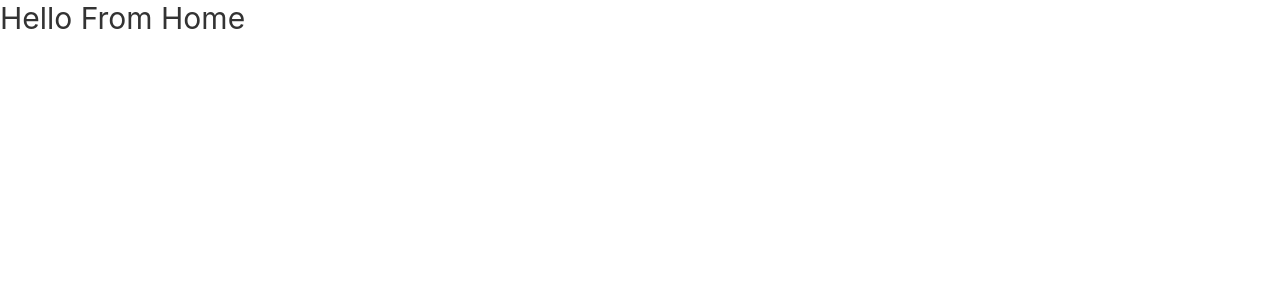
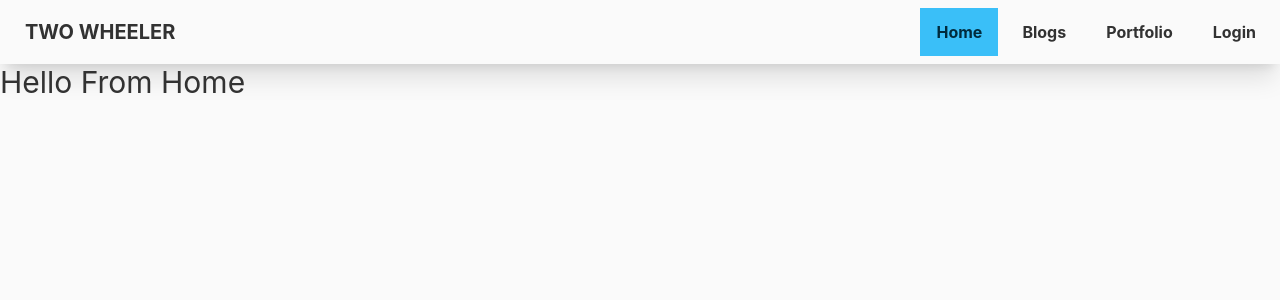
Before and after one commit to rokib97/prime-systems-client, a React (Create React App) app: page / in a window 1280 px wide. Shown: the top 300 px of the page. Built offline with nearby package versions, Linux system fonts and the light colour scheme; the HTML template or start-up script is replaced by a standard one.

Commit message:
navbar is added in the home section

```diff
--- a/src/App.js
+++ b/src/App.js
@@ -1,6 +1,7 @@
 import { Route, Routes } from "react-router-dom";
 import Login from "./authentication/Login";
 import Signup from "./authentication/Signup";
+import Navbar from "./components/Navbar";
 import Blogs from "./Pages/Blogs/Blogs";
 import Home from "./Pages/Home/Home";
 import MyPortfolio from "./Pages/MyPortfolio/MyPortfolio";
@@ -8,6 +9,7 @@
 function App() {
   return (
     <div>
+      <Navbar />
       <Routes>
         <Route path="/" element={<Home />} />
         <Route path="/login" element={<Login />} />
--- /dev/null
+++ b/src/components/Navbar.js
@@ -0,0 +1,73 @@
+import React from "react";
+import { Link, NavLink } from "react-router-dom";
+
+const Navbar = () => {
+  return (
+    <div class="navbar bg-base-100 shadow-xl">
+      <div class="navbar-start">
+        <div class="dropdown">
+          <label tabindex="0" class="btn btn-ghost lg:hidden">
+            <svg
+              xmlns="http://www.w3.org/2000/svg"
+              class="h-5 w-5"
+              fill="none"
+              viewBox="0 0 24 24"
+              stroke="currentColor"
+            >
+              <path
+                stroke-linecap="round"
+                stroke-linejoin="round"
+                stroke-width="2"
+                d="M4 6h16M4 12h8m-8 6h16"
+              />
+            </svg>
+          </label>
+          <ul
+            tabindex="0"
+            class="menu menu-compact dropdown-content mt-3 p-2 shadow bg-base-100 rounded-box w-52"
+          >
+            <li>
+              <NavLink to="/">Home</NavLink>
+            </li>
+
+            <li>
+              <NavLink to="/blogs">Blogs</NavLink>
+            </li>
+
+            <li>
+              <NavLink to="/portfolio">Portfolio</NavLink>
+            </li>
+
+            <li>
+              <NavLink to="/login">Login</NavLink>
+            </li>
+          </ul>
+        </div>
+        <Link to="/" class="btn btn-ghost normal-case text-xl font-bold">
+          TWO WHEELER
+        </Link>
+      </div>
+      <div class="navbar-end hidden lg:flex font-bold ">
+        <ul class="menu menu-horizontal p-0 gap-2">
+          <li>
+            <NavLink to="/">Home</NavLink>
+          </li>
+
+          <li>
+            <NavLink to="/blogs">Blogs</NavLink>
+          </li>
+
+          <li>
+            <NavLink to="/portfolio">Portfolio</NavLink>
+          </li>
+
+          <li>
+            <NavLink to="/login">Login</NavLink>
+          </li>
+        </ul>
+      </div>
+    </div>
+  );
+};
+
+export default Navbar;
--- a/tailwind.config.js
+++ b/tailwind.config.js
@@ -5,14 +5,22 @@
       {
         mytheme: {
           primary: "#3ABFF8",
+
           secondary: "#828DF8",
+
           accent: "#F471B5",
+
           neutral: "#1D283A",
+
           // "base-100": "#0F1729",
-          "base-100": "#FFFFFF",
+          "base-100": "#FAFAFA",
+
           info: "#0CA6E9",
+
           success: "#2BD4BD",
+
           warning: "#F4C152",
+
           error: "#FB6F84",
         },
       },
```
